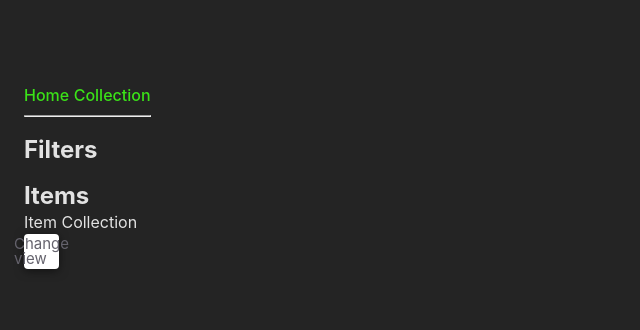
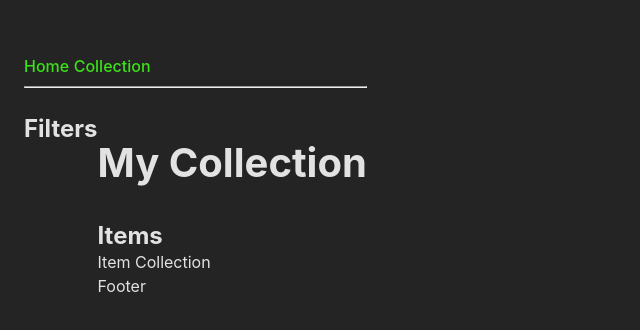
Before and after one commit to simplyjuanc/sh_client, a React (Vite) app: page /collection in a window 1280 px wide. Shown: the part 224-554 px from the top of the page, without its empty margins (0-640 px from the left). Built offline with nearby package versions, Linux system fonts and the light colour scheme.

Commit message:
feat: implement Collection page layout and footer, refactor toggle styles

```diff
--- /dev/null
+++ b/src/components/Footer.tsx
@@ -0,0 +1,7 @@
+import React from 'react';
+
+const Footer: React.FC = () => {
+  return <div>Footer</div>;
+};
+
+export default Footer;
--- a/src/pages/collection/Collection.tsx
+++ /dev/null
@@ -1,35 +0,0 @@
-import Toggle from '../../shared/ui/toggle';
-import { MainContent } from './MainContent';
-import { SidePanel } from './SidePanel';
-import { useGetUserCollection } from '../../shared/hooks/useGetUserCollection';
-import { useState } from 'react';
-
-const Collection: React.FC = () => {
-  const [view, setView] = useState<'grid' | 'list'>('grid');
-
-  const toggleView = () => {
-    setView((prev) => (prev === 'grid' ? 'list' : 'grid'));
-  };
-
-  const userId = '1234';
-  const { isPending, error, data: items } = useGetUserCollection(userId);
-  if (isPending) return <div>Loading...</div>;
-  if (error) return <div>Error: {error.message}</div>;
-
-  // Filtering functionality should live here
-  // That with the search bar at the side panel
-  // We also need to fetch the data
-  // Meaning we need to add some URL state management
-  // (TanStack) useSearchParams hook
-  return (
-    <div className='container'>
-      <SidePanel />
-      <MainContent view={view} />
-      {items.length > 0 && (
-        <Toggle children={<div>Change view</div>} onPress={toggleView} />
-      )}
-    </div>
-  );
-};
-
-export default Collection;
--- /dev/null
+++ b/src/pages/collection/Layout.tsx
@@ -0,0 +1,19 @@
+import React, { PropsWithChildren } from 'react';
+import { SidePanel } from './SidePanel';
+import Header from '../../components/Header';
+import Footer from '../../components/Footer';
+
+const Layout: React.FC<PropsWithChildren> = ({ children }) => {
+  return (
+    <div style={{ display: 'flex' }}>
+      <SidePanel />
+      <div>
+        <Header />
+        <main>{children}</main>
+        <Footer />
+      </div>
+    </div>
+  );
+};
+
+export default React.memo(Layout);
--- /dev/null
+++ b/src/pages/collection/index.tsx
@@ -0,0 +1,20 @@
+import React from 'react';
+import Layout from './Layout';
+import { MainContent } from './MainContent';
+import { useGetUserCollection } from '../../shared/hooks/useGetUserCollection';
+
+const CollectionPage: React.FC = () => {
+  const userId = '1234';
+  const { isPending, error, data: items } = useGetUserCollection(userId);
+  if (isPending) return <div>Loading...</div>;
+  if (error) return <div>Error: {error.message}</div>;
+
+  console.log({ items });
+  return (
+    <Layout>
+      <MainContent view={'grid'} />
+    </Layout>
+  );
+};
+
+export default CollectionPage;
--- a/src/routes/collection.lazy.tsx
+++ b/src/routes/collection.lazy.tsx
@@ -1,10 +1,10 @@
 import { createLazyFileRoute } from '@tanstack/react-router';
-import CollectionComponent from '../pages/collection/Collection';
+import CollectionPage from '../pages/collection';
 
 export const Route = createLazyFileRoute('/collection')({
   component: Collection,
 });
 
 function Collection() {
-  return <CollectionComponent />;
+  return <CollectionPage />;
 }
--- a/src/shared/ui/toggle.style.css
+++ b/src/shared/ui/toggle.style.css
@@ -8,7 +8,7 @@
 }
 
 .Toggle {
-  background-color: white;
+  background-color: var(--color-text);
   color: var(--mauve-11);
   height: 35px;
   cursor: pointer;
--- a/src/shared/ui/toggle.tsx
+++ b/src/shared/ui/toggle.tsx
@@ -1,6 +1,6 @@
 import React, { useState } from 'react';
 import * as Toggle from '@radix-ui/react-toggle';
-import './toggle.style.css';
+// import './toggle.style.css';
 
 type ToggleableProps = {
   defaultPressed?: boolean;
```
